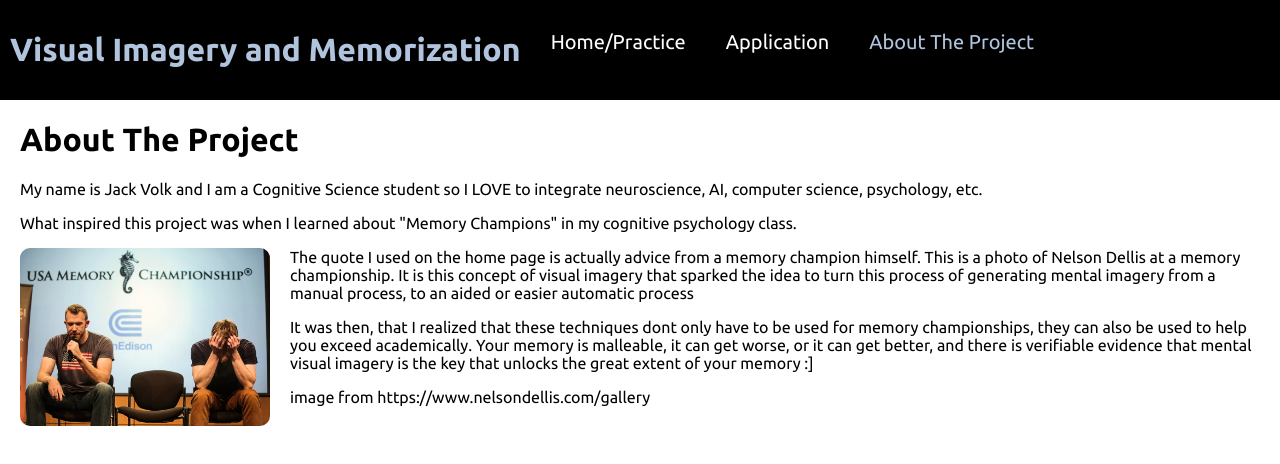
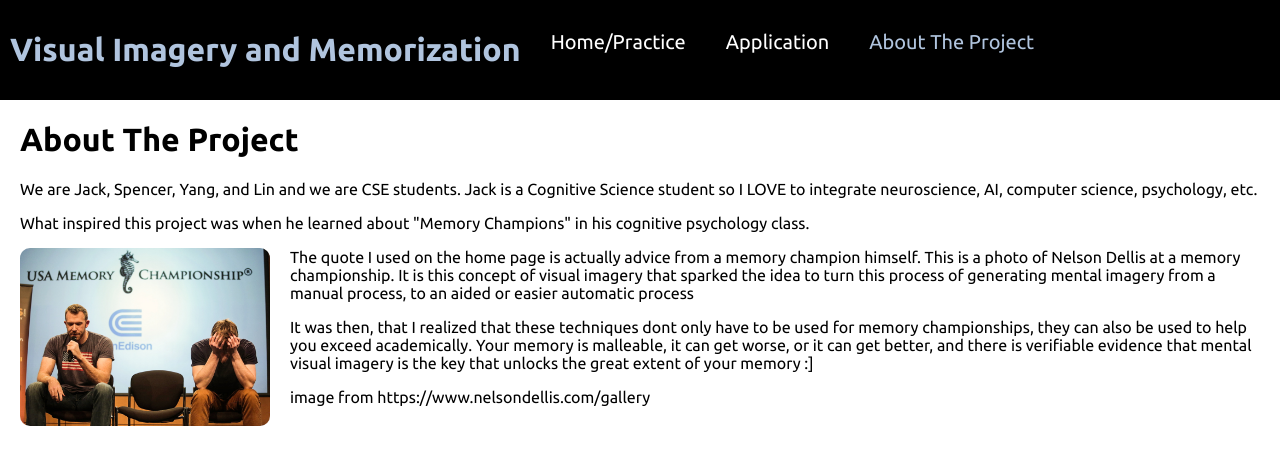
Before and after one commit to jbv00/LUHack2024, a plain HTML site: page index.html in a window 1280 px wide. Both pictures are taken after a click on the item "About The Project". Drawn offline with nearby package versions, Linux system fonts and the light colour scheme.

Commit message:
Add files via upload

```diff
--- a/index.html
+++ b/index.html
@@ -41,8 +41,8 @@
         </div>
         <div id="about" data-tab-content>
             <h1>About The Project</h1>
-            <p>My name is Jack Volk and I am a Cognitive Science student so I LOVE to integrate neuroscience, AI, computer science, psychology, etc.</p>
-            <p>What inspired this project was when I learned about "Memory Champions" in my cognitive psychology class.</p>
+            <p>We are Jack, Spencer, Yang, and Lin and we are CSE students. Jack is a Cognitive Science student so I LOVE to integrate neuroscience, AI, computer science, psychology, etc.</p>
+            <p>What inspired this project was when he learned about "Memory Champions" in his cognitive psychology class.</p>
             <img src="memchamp.jpg" class="about-image">
             <p>The quote I used on the home page is actually advice from a memory champion himself. This is a photo of Nelson Dellis at a memory championship.
                 It is this concept of visual imagery that sparked the idea to turn this process of generating mental imagery
```
